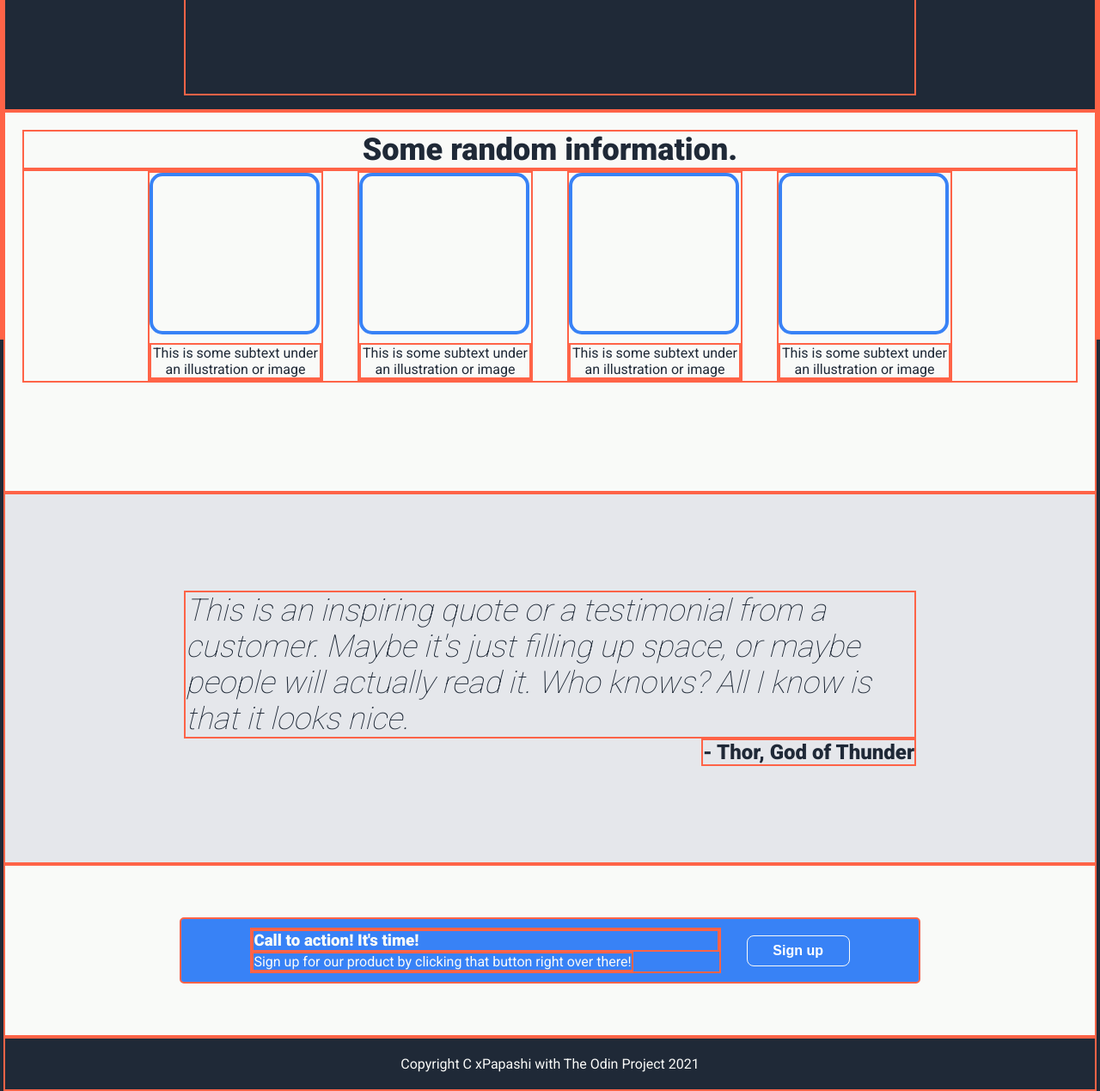
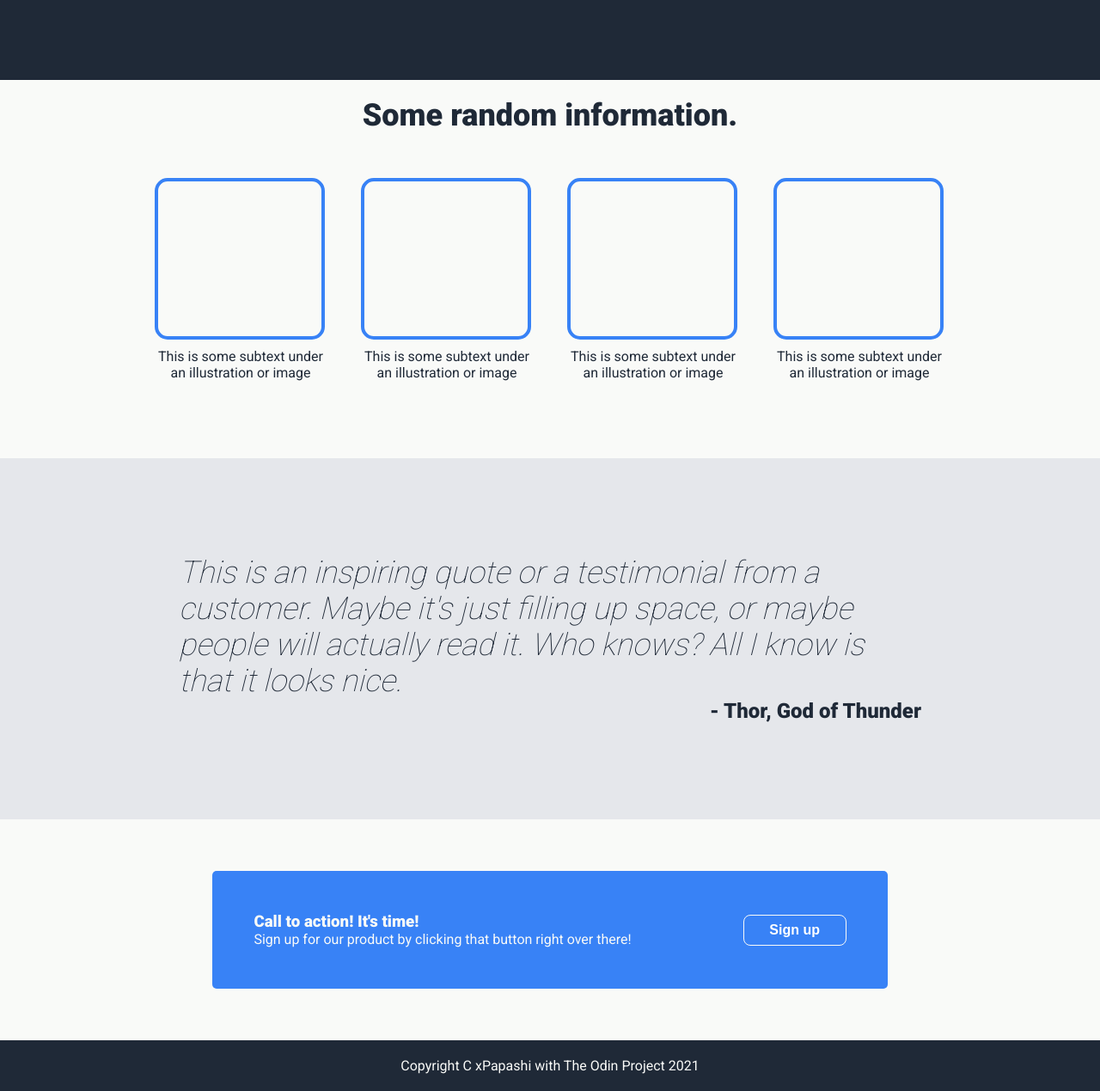
Before and after one commit to xPapashi/Landing-Page, a plain HTML site: page index.html in a window 1280 px wide. Shown: the part 413-1682 px from the top of the page at 86% size. Drawn offline with Linux system fonts and the light colour scheme.

Commit message:
Fix boxes in mid section and blue box style

```diff
--- a/style.css
+++ b/style.css
@@ -7,7 +7,6 @@ body {
 }
 
 * {
-  border: 2px solid tomato;
   margin: 0;
 }
 
@@ -112,6 +111,7 @@ button {
 .container-mid h1 {
   font-size: 36px;
   font-weight: 900;
+  margin-bottom: 52px;
   color: #1f2937;
 }
 
@@ -159,7 +159,6 @@ button {
   font-weight: bolder;
   font-size: 24px;
   color: #1f2937;
-  margin: 0;
 }
 
 /* .quote {
@@ -189,7 +188,7 @@ button {
   justify-content: space-between;
   align-items: center;
   text-align: left;
-  padding: 10px 80px;
+  padding: 3em;
   border-radius: 5px;
   background-color: #3882f6;
   gap: 30px;
```
